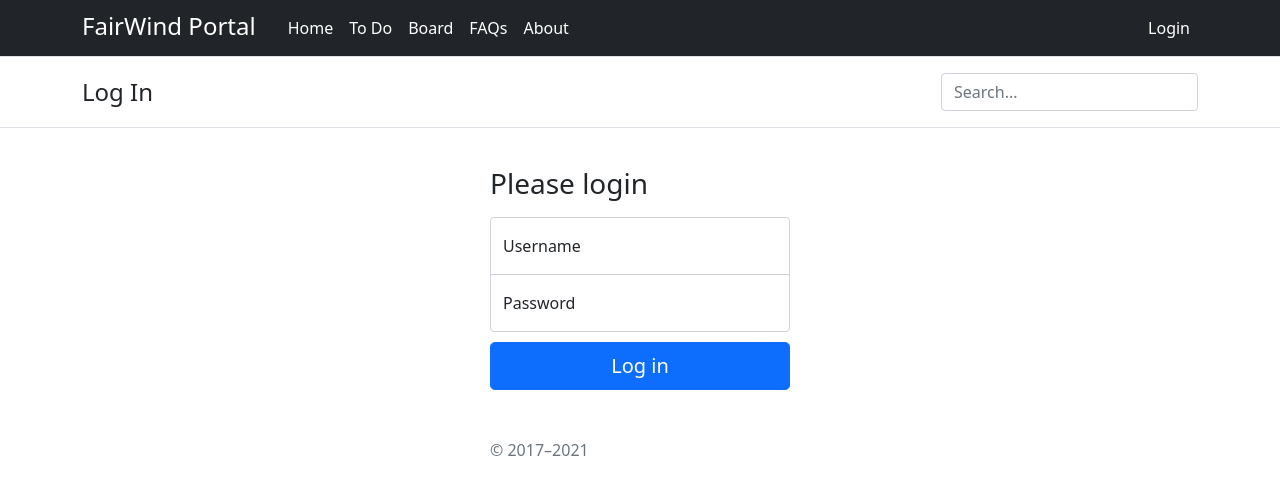
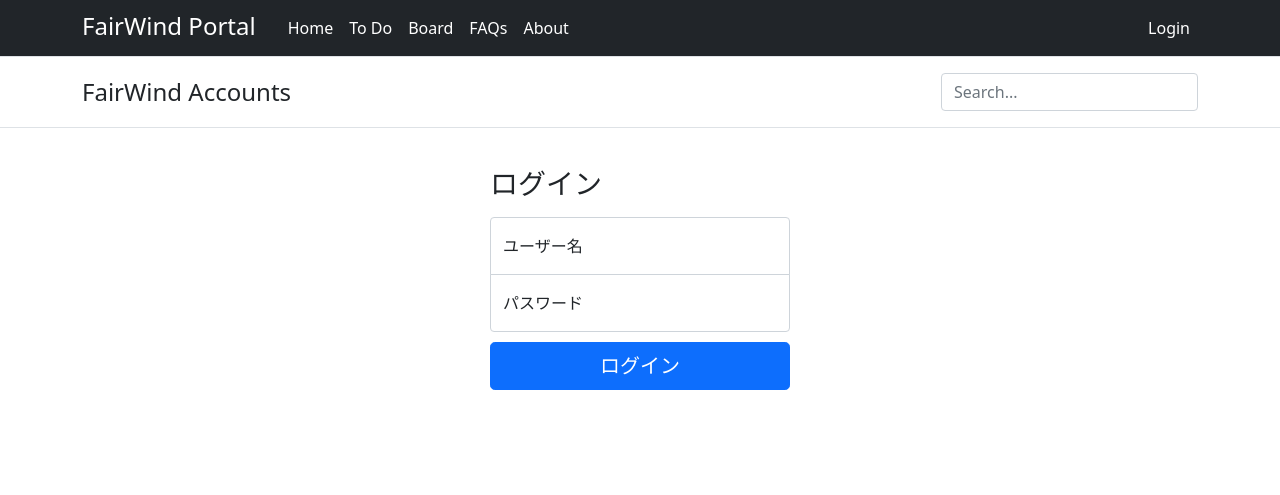
Before and after one commit to vvihar/fw_djangoapp, a Django app: page /accounts/login/ in a window 1280 px wide. Shown: the top 495 px of the page. Run offline with Django 3.2, Linux system fonts and the light colour scheme; some libraries are stand-ins or nearby versions.

Commit message:
accounts を改良

```diff
--- a/accounts/urls.py
+++ b/accounts/urls.py
@@ -1,16 +1,16 @@
 from django.urls import path, include
-from .views import signupfunc, profileupdatefunc
-from django.contrib.auth.views import PasswordChangeView
+from .views import signupfunc, profileupdatefunc, indexfunc
+from django.contrib.auth.views import PasswordChangeView, LoginView, LogoutView, PasswordChangeDoneView
 
 app_name = 'accounts'
 
 urlpatterns = [
     # django.contrib.auth.urls に含まれない機能を実装
-    # サインアップ、登録情報の変更は含まれない
-    path('index/', signupfunc, name=''),
+    path('', indexfunc, name=''),
     path('signup/', signupfunc, name="signup"),
     path('update/', profileupdatefunc, name="update"),
-    path('password_change/', PasswordChangeView.as_view(template_name='registration/password_change.html'), name="password_change"),
-    path('password_change/done/', PasswordChangeView.as_view(template_name='registration/password_change_done.html'), name="password_change_done"),
-    path('', include('django.contrib.auth.urls')),
+    path('password_change/', PasswordChangeView.as_view(template_name='accounts/password_change.html'), name="password_change"),
+    path('password_change/done/', PasswordChangeDoneView.as_view(template_name='accounts/password_change_done.html'), name="password_change_done"),
+    path('login/', LoginView.as_view(template_name='accounts/login.html'), name="login"),
+    path('logout/', LogoutView.as_view(), name="logout"),
 ]
--- a/accounts/views.py
+++ b/accounts/views.py
@@ -58,3 +58,6 @@ def profileupdatefunc(request):
     }
 
     return render(request, "accounts/update.html", context)
+
+def indexfunc(request):
+    return render(request, "accounts/index.html", {})
--- a/fwappproject/settings.py
+++ b/fwappproject/settings.py
@@ -137,5 +137,5 @@ MEDIA_URL = 'media/'  # 画像へアクセスする際のURL（開発環境の
 
 # 認証機能関係
 LOGIN_URL = 'accounts:login'  # urls.py の name を書く
-LOGIN_REDIRECT_URL = 'boardapp:list'  # ログイン後に遷移するURL
-LOGOUT_REDIRECT_URL = 'todoapp:'  # ログアウト後に遷移するURL
+LOGIN_REDIRECT_URL = 'accounts:'  # ログイン後に遷移するURL
+LOGOUT_REDIRECT_URL = 'accounts:login'  # ログアウト後に遷移するURL
--- a/templates/accounts/base.html
+++ b/templates/accounts/base.html
@@ -9,7 +9,7 @@
 
 {% block apptitle %}
 <a
-    href="{% url 'accounts:signup' %}"
+    href="{% url 'accounts:' %}"
     class="d-flex align-items-center mb-3 mb-lg-0 me-lg-auto text-dark text-decoration-none"
 >
     <span class="fs-4">{%block header%} {%endblock header%}</span>
--- a/templates/registration/login.html
+++ b/templates/accounts/login.html
@@ -6,7 +6,7 @@
 {% endblock customcss %}
 
 {% block header %}
-Log In
+FairWind Accounts
 {% endblock header %}
 
 {% block content %}
@@ -14,7 +14,7 @@ Log In
     <main class="form-signin">
         {{ context }}
         <form method="POST"> {% csrf_token %}
-            <h1 class="h3 mb-3 fw-normal">Please login</h1>
+            <h1 class="h3 mb-3 fw-normal">ログイン</h1>
 
             <div class="form-floating">
                 <input
@@ -25,7 +25,7 @@ Log In
                     name="username"
                     required
                 />
-                <label for="floatingInput">Username</label>
+                <label for="floatingInput">ユーザー名</label>
             </div>
             <div class="form-floating">
                 <input
@@ -36,13 +36,12 @@ Log In
                     name="password"
                     required
                 />
-                <label for="floatingPassword">Password</label>
+                <label for="floatingPassword">パスワード</label>
             </div>
             <input type="hidden" name="next" value="{{next}}">
             <button class="w-100 btn btn-lg btn-primary" type="submit">
-                Log in
+                ログイン
             </button>
-            <p class="mt-5 mb-3 text-muted">&copy; 2017–2021</p>
         </form>
     </main>
 </div>
--- a/templates/registration/password_change.html
+++ b/templates/accounts/password_change.html
@@ -12,6 +12,10 @@ FairWind Account
 
 {% block content %}
 <div class="container">
+    <p>
+        元のパスワードがわからない場合は、このフォームでパスワードを変更することはできません。
+        直接プラットフォーム担当に申し出てください。
+    </p>
     {{ context }}
     <form method="POST" class="row g-3"> {% csrf_token %}
         <div class="col-md-12">
```
Also changed, not shown: templates/accounts/index.html (added, +14 -0 lines), templates/accounts/password_change_done.html (renamed from templates/registration/password_change_done.html).
